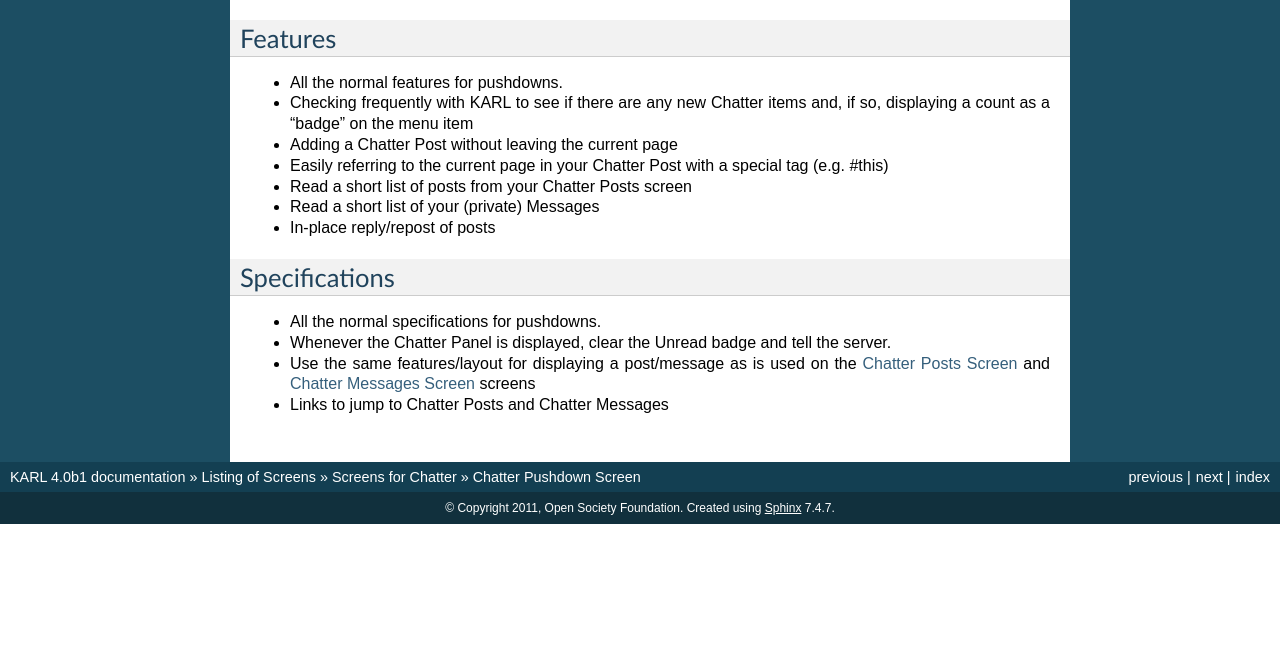
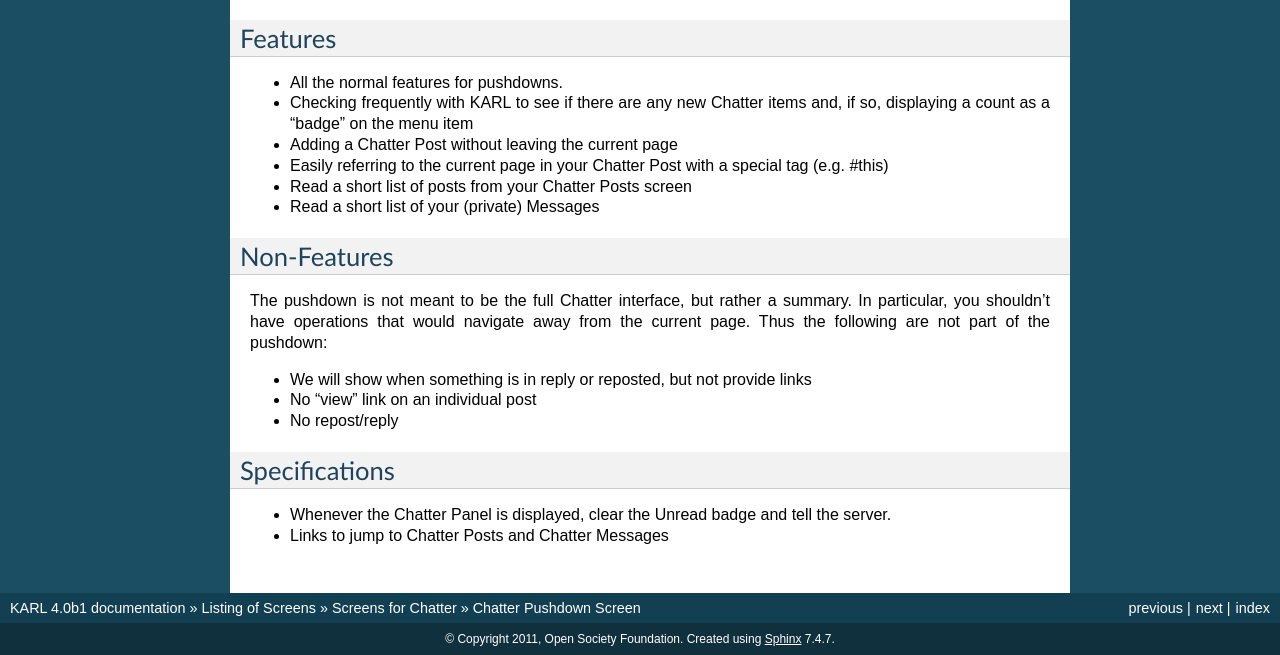
Before and after one commit to karlproject/karldocs, a Sphinx documentation site: the page built from docs/screens/chatter/chatter_pushdown.rst, in a window 1280 px wide and 900 px high, scrolled down 622 px, cut to the strip 245-900 px from the top of the window. Built offline with Sphinx 7.4.7, drawn with Linux system fonts in a browser that asks for light colours; before the commit the page ends 1391 px from its top, so only the background shows below that.

```diff
--- a/docs/screens/chatter/chatter_posts.rst
+++ b/docs/screens/chatter/chatter_posts.rst
@@ -20,10 +20,6 @@
 
 List Specification
 ==================
-
-- This list should update every 30 seconds and insert anything new that
-  has come in, without destroying your current list (similar to how KARL
-  Feeds works)
 
 - Shows posts which are: you are following, my posts and reposts,
   posts and reposts from people I follow, posts that mention any
--- a/docs/screens/chatter/chatter_pushdown.rst
+++ b/docs/screens/chatter/chatter_pushdown.rst
@@ -27,17 +27,25 @@
 
 - Read a short list of your (private) Messages
 
-- In-place reply/repost of posts
+Non-Features
+============
+
+The pushdown is not meant to be the full Chatter interface,
+but rather a summary. In particular, you shouldn't have operations that
+would navigate away from the current page. Thus the following are not
+part of the pushdown:
+
+- We will show when something is in reply or reposted,
+  but not provide links
+
+- No "view" link on an individual post
+
+- No repost/reply
 
 Specifications
 ==============
 
-- All the normal specifications for pushdowns.
-
 - Whenever the Chatter Panel is displayed, clear the Unread badge and
   tell the server.
 
-- Use the same features/layout for displaying a post/message as is used
-  on the :doc:`chatter_posts` and :doc:`chatter_messages` screens
-
 - Links to jump to Chatter Posts and Chatter Messages
```
Also changed, not shown: other parts of docs/screens/chatter/chatter_posts.rst (+2 -0 lines).
